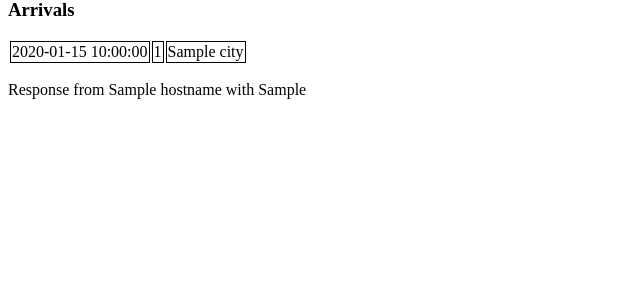
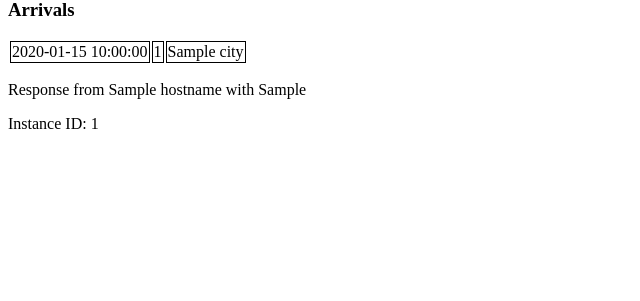
Before and after one commit to kovalukofily/backend, a Flask app: template templates/main.html in a window 1280 px wide. Shown: the part 244-545 px from the top of the page, without its empty margins (0-640 px from the left). Run offline with Flask 2, Linux system fonts and the light colour scheme; the template is opened without the code that fills it: most values are stand-ins (such as "Sample title", 1, 10 or a date in 2020).

Commit message:
Additional params for Kubernetes

```diff
--- a/app.py
+++ b/app.py
@@ -4,6 +4,7 @@ import requests
 import datetime
 import time
 import socket
+import uuid
 from decimal import Decimal
 from flask import Flask, render_template, request, jsonify
 
@@ -14,7 +15,8 @@ app = Flask(__name__)
 def fetch_details():
     hostname = socket.gethostname()
     ip = socket.gethostbyname(hostname)
-    return str(hostname), str(ip)
+    instance_id = uuid.uuid4().hex
+    return str(hostname), str(ip), str(instance_id)
 
 
 # Returns weather in Kyiv
@@ -99,8 +101,8 @@ def main_page():
     weather = get_weather()
     departure_flights = closest_schedule(0)
     arrival_flights = closest_schedule(1)
-    hostname, ip = fetch_details()
-    return render_template('main.html', weather=weather, departure_flights=departure_flights, arrival_flights=arrival_flights, hostname=hostname, ip=ip)
+    hostname, ip, instance_id = fetch_details()
+    return render_template('main.html', weather=weather, departure_flights=departure_flights, arrival_flights=arrival_flights, hostname=hostname, ip=ip, instance_id=instance_id)
 
 
 @app.route('/kyiv_weather')
--- a/templates/main.html
+++ b/templates/main.html
@@ -29,5 +29,6 @@
         {% endfor %}
     </table>
     <p>Response from {{ hostname }} with {{ ip }}</p>
+    <p>Instance ID: {{ instance_id }}</p>
 </body>
 </html>
```
